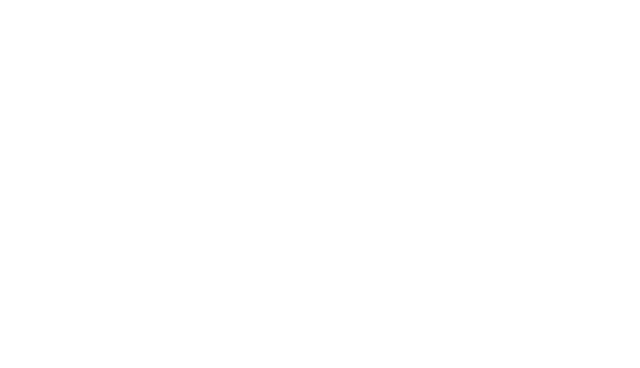
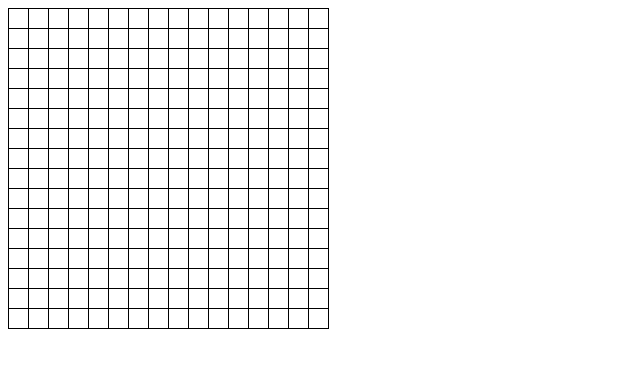
Before and after one commit to SerbanUntu/odin-etch-a-sketch, a plain HTML site: page index.html in a window 1280 px wide. Shown: the whole page, without its empty margins (0-640 px from the left). Drawn offline with Linux system fonts and the light colour scheme.

Commit message:
feat: add 16x16 grid of rows

```diff
--- a/css/style.css
+++ b/css/style.css
@@ -0,0 +1,19 @@
+.grid {
+  display: flex;
+  flex-direction: column;
+  width: 320px;
+  height: 320px;
+}
+
+.row {
+  display: flex;
+  flex-direction: row;
+  flex: 1;
+}
+
+.square {
+  flex: 1;
+  margin-right: -1px;
+  margin-bottom: -1px;
+  border: 1px solid black;
+}
--- a/index.html
+++ b/index.html
@@ -7,6 +7,7 @@
   <title>Etch-a-Sketch</title>
 </head>
 <body>
+  <div id="grid" class="grid"></div>
   <script src="./scripts/index.js"></script>
 </body>
 </html>
--- a/scripts/index.js
+++ b/scripts/index.js
@@ -0,0 +1,13 @@
+const grid = document.querySelector(".grid");
+for(let i = 1; i <= 16; i++) {
+  const row = document.createElement("div");
+  row.setAttribute("id", `row-${i}`)
+  row.classList.add("row");
+  for(let j = 1; j <= 16; j++) {
+    const square = document.createElement("div");
+    square.setAttribute("id", `square-${(i - 1) * 16 + j}`)
+    square.classList.add("square");
+    row.appendChild(square);
+  }
+  grid.appendChild(row);
+}
```
